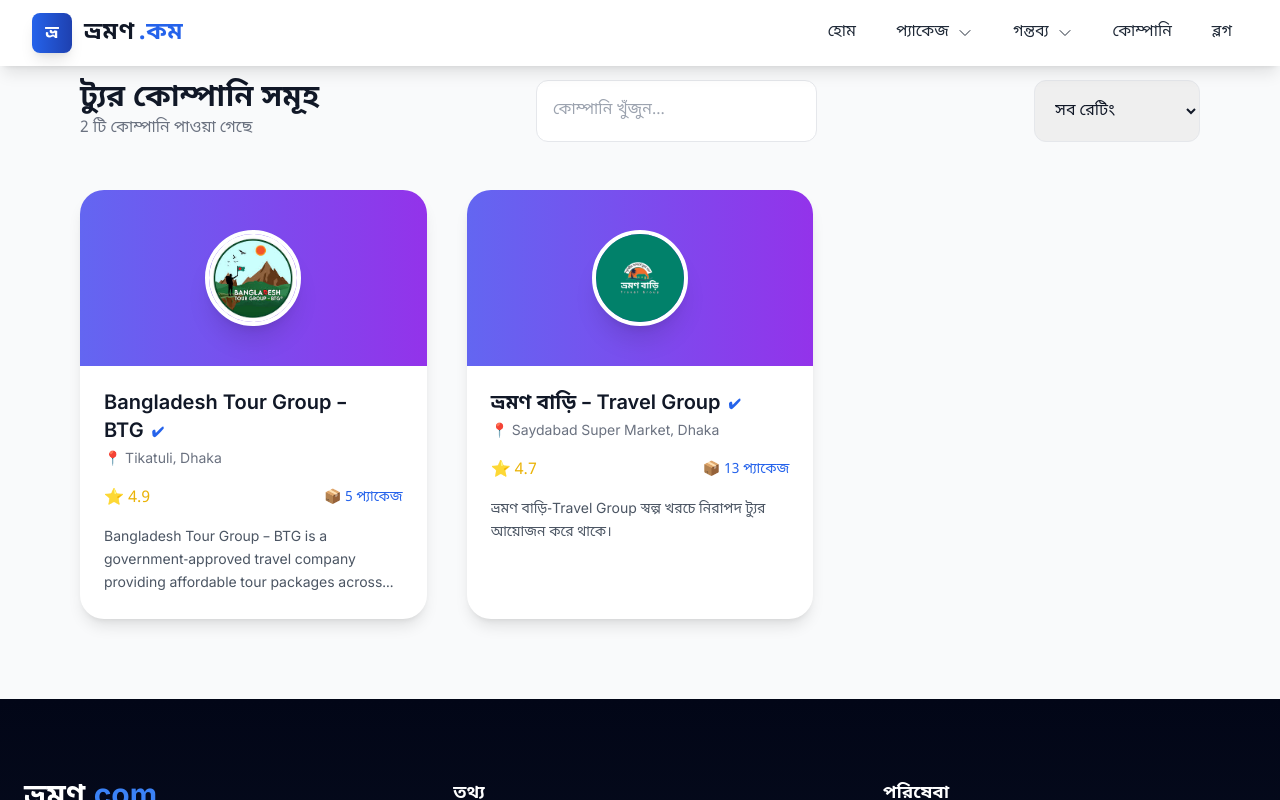
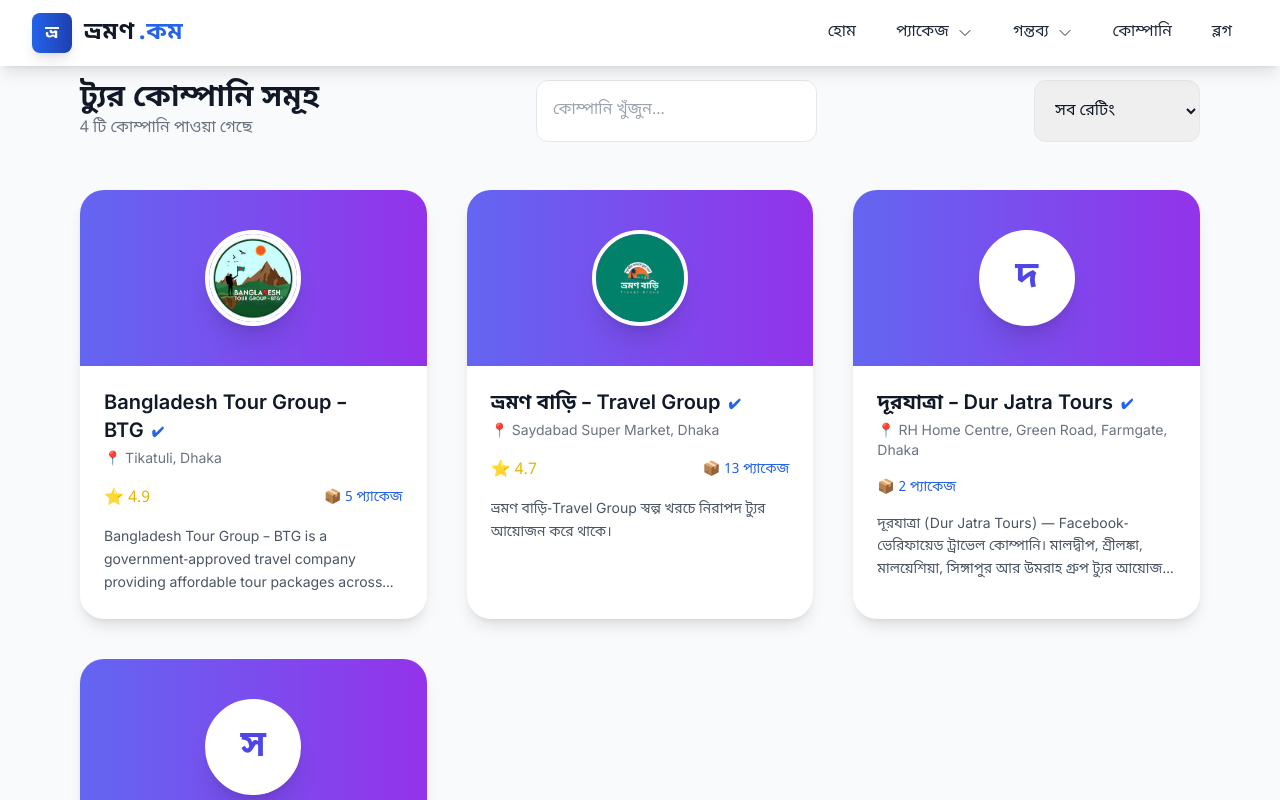
Before and after one commit to diu-shpranto/bhromondotcom, a React (Create React App) app: page /companies in a window 1280 px wide. Shown: the top 800 px of the page. Built offline with nearby package versions, Linux system fonts and the light colour scheme.

Commit message:
Dur Jatra ও SAVARIAN কোম্পানি যোগ; মালদ্বীপ গন্তব্য ও প্যাকেজ; কোম্পানি পেজের ভাঙা রেন্ডারিং ঠিক করা

```diff
--- a/src/data/companiesData.js
+++ b/src/data/companiesData.js
@@ -20,6 +20,9 @@ const companiesData = [
 
     location: "Tikatuli, Dhaka",
     logo: "/images/company/btg/logo.jpg",
+    phone: "+8801986003601",
+    email: "info@bangladeshtourgroupbtg.com",
+    facebook: "https://www.facebook.com/bangladeshtourgroupbtg2.0",
 
     // 🔥 relation
     destinations: [
@@ -54,12 +57,71 @@ const companiesData = [
     location:
       "Saydabad Super Market, Dhaka",
     logo: "/images/company/vromonbari/logo.jpg",
+    phone: "+8801533096809",
+    email: "vromonbaritravelgroup@gmail.com",
+    facebook: "https://www.facebook.com/profile.php?id=100083138951935",
 
     destinations: [
       "coxsbazar",
       "bandarban",
       "sajek"
     ]
+  },
+
+  {
+    id: 3,
+    name: "দূরযাত্রা – Dur Jatra Tours",
+    slug: "dur-jatra",
+    verified: true,
+
+    description:
+      "দূরযাত্রা (Dur Jatra Tours) — Facebook-ভেরিফায়েড ট্রাভেল কোম্পানি। মালদ্বীপ, শ্রীলঙ্কা, মালয়েশিয়া, সিঙ্গাপুর আর উমরাহ গ্রুপ ট্যুর আয়োজন করে।",
+
+    contact: {
+      phone: "+8801907780410",
+      email: "durjatra.bd@gmail.com",
+      whatsapp: "https://wa.me/8801907780410",
+      facebookPage: "https://www.facebook.com/DurJatraSocial",
+      website: "https://durjatratravels.com"
+    },
+
+    location: "RH Home Centre, Green Road, Farmgate, Dhaka",
+    phone: "+8801907780410",
+    email: "durjatra.bd@gmail.com",
+    website: "https://durjatratravels.com",
+    facebook: "https://www.facebook.com/DurJatraSocial",
+
+    destinations: [
+      "maldives"
+    ]
+  },
+
+  {
+    id: 4,
+    name: "সাভারিয়ান ট্যুর এন্ড ট্রাভেল গ্রুপ",
+    slug: "savarian",
+    verified: false,
+
+    description:
+      "সাভারিয়ান ট্যুর এন্ড ট্রাভেল গ্রুপ — সাভারভিত্তিক ট্রাভেল কোম্পানি। কক্সবাজার, শ্রীমঙ্গল আর সেন্টমার্টিনের বাজেট ট্যুর আয়োজন করে।",
+
+    contact: {
+      phone: "+8801819466681",
+      email: "ahripon32@gmail.com",
+      whatsapp: "https://wa.me/8801819466681",
+      facebookPage: "https://www.facebook.com/Savariantourgroup01"
+    },
+
+    location: "Savar, Dhaka",
+    phone: "+8801819466681",
+    email: "ahripon32@gmail.com",
+    facebook: "https://www.facebook.com/Savariantourgroup01",
+
+    destinations: [
+      "coxsbazar",
+      "sreemangal",
+      "saintmartin"
+    ]
   }
 ];
 
--- a/src/data/destinationsData.js
+++ b/src/data/destinationsData.js
@@ -124,6 +124,17 @@ const destinationsData = [
       "/images/places/kaptai.jpg",
       "/images/company/btg/packages/rangamati/btg-rangamati.jpg"
     ]
+  },
+
+  {
+    id: 9,
+    slug: "maldives",
+    name: "মালদ্বীপ",
+    location: "মালদ্বীপ",
+    description: "ভারত মহাসাগরের প্রবাল দ্বীপপুঞ্জ — নীল লেগুন, সাদা বালি আর রিসোর্ট। দূরযাত্রার গ্রুপ ট্যুরে যাওয়া যায়।",
+    bestTime: "নভেম্বর – এপ্রিল",
+    famousFor: ["নীল লেগুন", "প্রবাল দ্বীপ", "রিসোর্ট"],
+    gallery: []
   }
 ];
 
--- a/src/data/packagesData.js
+++ b/src/data/packagesData.js
@@ -662,6 +662,30 @@ categories: ["Single", "Family", "Group"],
     { name: "ইনানি বিচ", image: "/images/places/inani.webp" },
   ],
 },
+// ================= DUR JATRA — MALDIVES + SRI LANKA =================
+{
+  id: 919,
+  destinationSlug: "maldives",
+  companyId: 3,
+  categories: ["Family", "Group"],
+  title: "মালদ্বীপ + শ্রীলঙ্কা গ্রুপ ট্যুর",
+  location: "মালদ্বীপ ও শ্রীলঙ্কা",
+  duration: "৬ রাত ৭ দিন",
+  tourStart: "২১ ডিসেম্বর ২০২৬",
+  pricing: { perPerson: 89999, couplePrice: null },
+  description:
+    "দূরযাত্রার গ্রুপ ট্যুর — ২১ ডিসেম্বর ২০২৬ যাত্রা। ২২ নভেম্বরের পোস্ট অনুযায়ী ৩টি সিট বাকি ছিল। ফিটসএয়ার ফ্লাইট, হোটেল, সকালের নাশতা ও ট্রান্সফার অন্তর্ভুক্ত। শ্রীলঙ্কার ভিসা ফি আলাদা। বুকিং মানি জনপ্রতি ৳৫০,০০০। বুকিং: ০১৯০৭-৭৮০৪১০।",
+  included: [
+    "ফিটসএয়ার ফ্লাইট",
+    "হোটেল",
+    "সকালের নাশতা",
+    "ট্রান্সফার",
+  ],
+  excluded: [
+    "শ্রীলঙ্কা ভিসা ফি USD ২৫ (প্রায় ৳৩,৫০০)",
+    "ব্যক্তিগত খরচ",
+  ],
+},
 ];
 
 export default packagesData;
--- a/src/pages/CompaniesPage.jsx
+++ b/src/pages/CompaniesPage.jsx
@@ -20,6 +20,7 @@ const CompaniesPage = () => {
 
     const matchRating =
       ratingFilter === "all" ||
+      company.rating == null ||
       company.rating >= parseFloat(ratingFilter);
 
     return matchSearch && matchRating;
@@ -69,11 +70,17 @@ const CompaniesPage = () => {
 
             {/* BOLD COLOR HEADER */}
             <div className="bg-gradient-to-r from-indigo-500 to-purple-600 flex justify-center py-10">
+              {company.logo ? (
                 <img
                   src={company.logo}
                   alt={company.name}
                   className="w-24 h-24 object-cover rounded-full border-4 border-white shadow-xl"
                 />
+              ) : (
+                <div className="w-24 h-24 flex items-center justify-center bg-white text-indigo-600 text-4xl font-bold rounded-full border-4 border-white shadow-xl">
+                  {company.name.charAt(0)}
+                </div>
+              )}
             </div>
 
             {/* CONTENT */}
@@ -92,9 +99,11 @@ const CompaniesPage = () => {
               </p>
 
               <div className="flex justify-between items-center mt-4">
+                {company.rating && (
                   <span className="text-yellow-500 font-medium">
                     ⭐ {company.rating}
                   </span>
+                )}
 
                 <span className="text-blue-600 text-sm font-medium">
                   📦 {getPackageCount(company.id)} প্যাকেজ
--- a/src/pages/CompanyProfilePage.jsx
+++ b/src/pages/CompanyProfilePage.jsx
@@ -31,11 +31,17 @@ const CompanyProfilePage = () => {
         <div className="bg-white rounded-3xl shadow-xl p-10 flex flex-col md:flex-row items-center gap-8">
 
           {/* Logo */}
+          {company.logo ? (
             <img
               src={company.logo}
               alt={company.name}
               className="w-28 h-28 rounded-full object-cover shadow-md"
             />
+          ) : (
+            <div className="w-28 h-28 flex items-center justify-center bg-indigo-600 text-white text-5xl font-bold rounded-full shadow-md">
+              {company.name.charAt(0)}
+            </div>
+          )}
 
           {/* Info */}
           <div className="flex-1 text-center md:text-left">
@@ -47,9 +53,11 @@ const CompanyProfilePage = () => {
               📍 {company.location}
             </p>
 
+            {company.rating && (
               <p className="text-yellow-500 font-semibold mb-4">
                 ⭐ {company.rating} Rating
               </p>
+            )}
 
             <p className="text-gray-700 max-w-2xl">
               {company.description}
@@ -109,11 +117,15 @@ const CompanyProfilePage = () => {
                 <Link to={`/package/${pkg.id}`}>
 
                   {/* Image */}
+                  {pkg.image ? (
                     <img
                       src={pkg.image}
                       alt={pkg.title}
                       className="h-56 w-full object-cover"
                     />
+                  ) : (
+                    <div className="h-56 w-full bg-gradient-to-r from-teal-500 to-blue-600" />
+                  )}
 
                   {/* Content */}
                   <div className="p-6">
--- a/src/pages/DestinationDetailsPage.jsx
+++ b/src/pages/DestinationDetailsPage.jsx
@@ -52,10 +52,12 @@ const DestinationDetailsPage = () => {
       {/* ================= HERO ================= */}
 
       <div
-        className="relative h-[520px] bg-cover bg-center"
-        style={{
-          backgroundImage: `url(${destination.gallery?.[0] || "/images/default.jpg"})`,
-        }}
+        className={`relative h-[520px] bg-cover bg-center ${destination.gallery?.[0] ? "" : "bg-gradient-to-r from-teal-500 to-blue-600"}`}
+        style={
+          destination.gallery?.[0]
+            ? { backgroundImage: `url(${destination.gallery[0]})` }
+            : undefined
+        }
       >
         <div className="absolute inset-0 bg-black/60" />
 
--- a/src/pages/PackageDetailsPage.jsx
+++ b/src/pages/PackageDetailsPage.jsx
@@ -27,8 +27,8 @@ const PackageDetailPage = () => {
 
       {/* ================= HERO ================= */}
       <div
-        className="relative h-[450px] md:h-[550px] bg-cover bg-center"
-        style={{ backgroundImage: `url(${pkg.image})` }}
+        className={`relative h-[450px] md:h-[550px] bg-cover bg-center ${pkg.image ? "" : "bg-gradient-to-r from-teal-500 to-blue-600"}`}
+        style={pkg.image ? { backgroundImage: `url(${pkg.image})` } : undefined}
       >
         <div className="absolute inset-0 bg-black/60 backdrop-blur-sm" />
 
--- a/src/pages/PackagesPage.jsx
+++ b/src/pages/PackagesPage.jsx
@@ -162,11 +162,15 @@ const PackagesPage = () => {
     <div className="relative overflow-hidden">
 
       {/* Image */}
-      <img
-        src={pkg.image}
-        alt={pkg.title}
-        className="w-full h-64 object-cover transition duration-700 group-hover:scale-110"
-      />
+      {pkg.image ? (
+        <img
+          src={pkg.image}
+          alt={pkg.title}
+          className="w-full h-64 object-cover transition duration-700 group-hover:scale-110"
+        />
+      ) : (
+        <div className="w-full h-64 bg-gradient-to-r from-teal-500 to-blue-600" />
+      )}
 
       {/* Overlay */}
       <div className="absolute inset-0 bg-gradient-to-t from-black/60 via-black/20 to-transparent" />
```
Also changed, not shown: src/pages/CompanyDetailPage.jsx (+29 -6 lines). Lines whose indentation alone changed are shown as unchanged.
